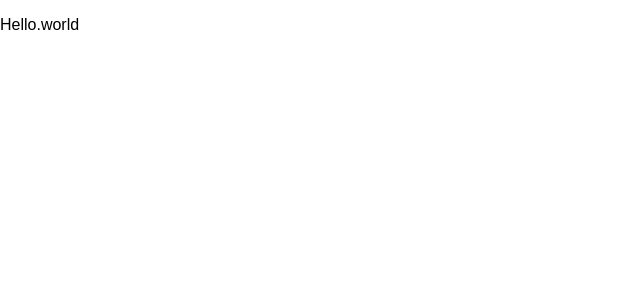
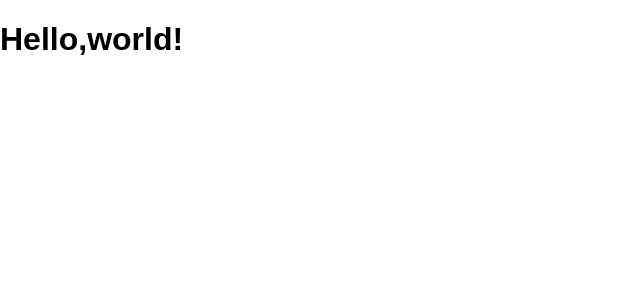
Before and after one commit to uj219/udemy-react-redux-practice, a React (Create React App) app: page / in a window 1280 px wide. Shown: the top 300 px of the page, without its empty margins (0-640 px from the left). Built offline with nearby package versions, Linux system fonts and the light colour scheme.

Commit message:
JSX部分を変えてみる

```diff
--- a/src/App.js
+++ b/src/App.js
@@ -2,7 +2,7 @@ import React, { Component } from 'react';
 
 class App extends Component {
   render() {
-    return <div><p>Hello.world</p></div>;
+    return <h1>Hello,world!</h1>;
   }
 }
 
```
